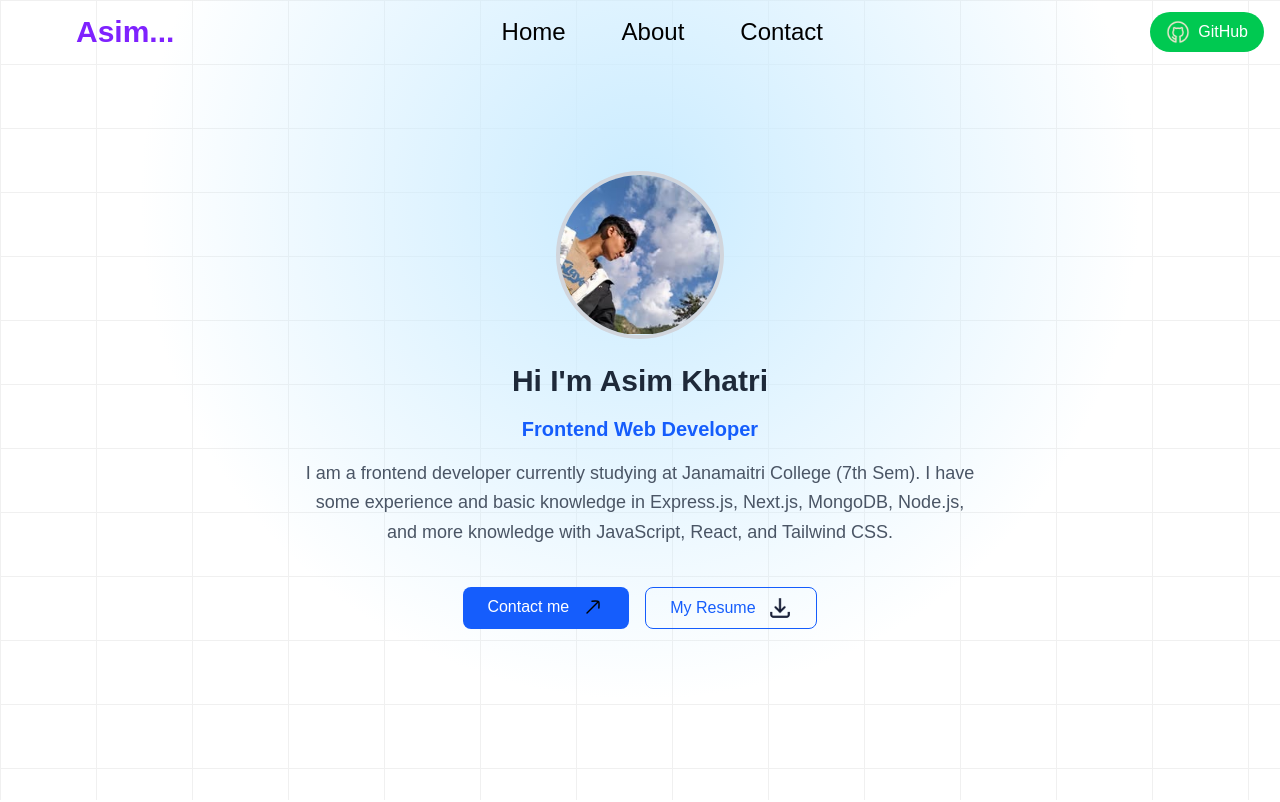
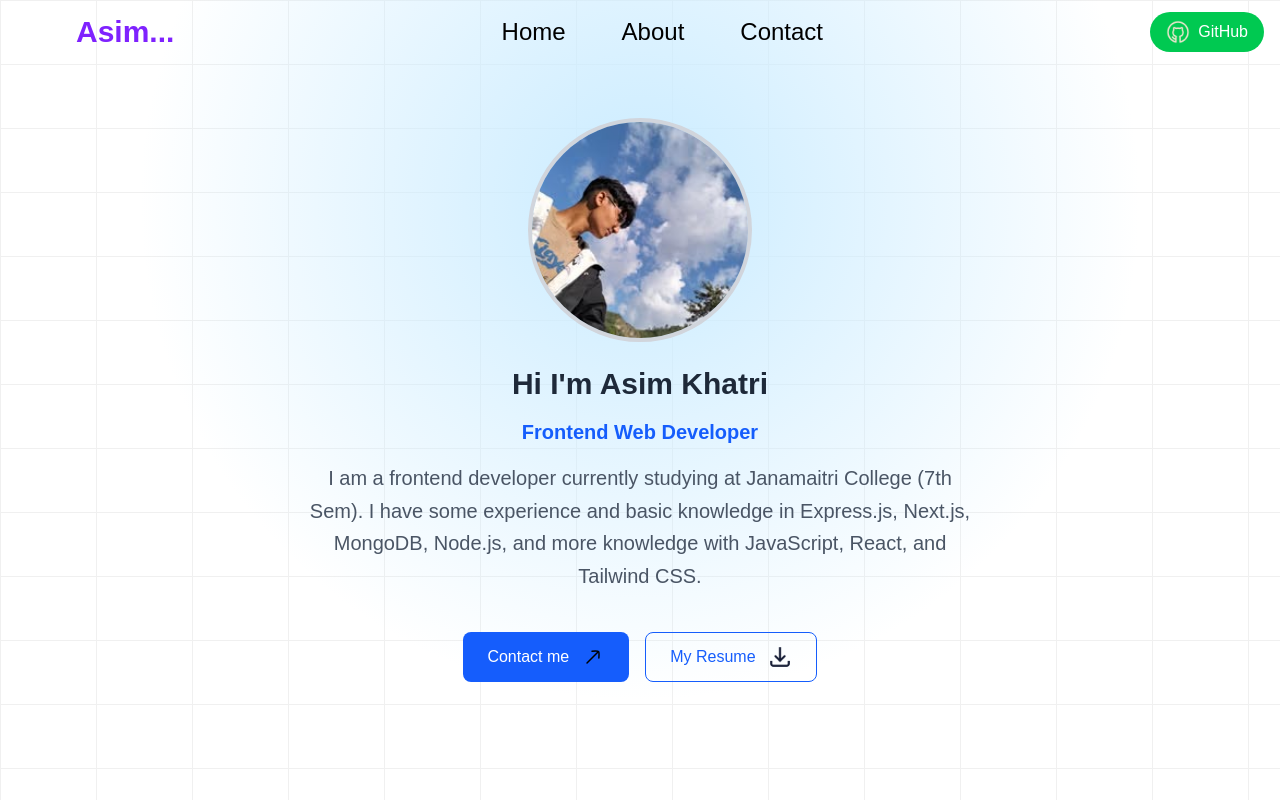
Before and after one commit to khatriasim/Portfolio, a Next.js app: page / in a window 1280 px wide. Shown: the top 802 px of the page. Built offline with nearby package versions, Linux system fonts and the light colour scheme; a web font is replaced by a local one.

Commit message:
fixed img

```diff
--- a/app/components/HomeSection.js
+++ b/app/components/HomeSection.js
@@ -1,4 +1,3 @@
-// app/components/HomeSection.jsx
 "use client"
 import React from 'react'
 import Image from "next/image"
@@ -24,42 +23,49 @@ const HomeSection = () => {
   }
 
   return (
-    <section id="home" className="min-h-screen flex justify-center flex-col items-center py-8 max-w-4xl mx-auto">
-      <div className="w-42 h-42 rounded-full border-4 border-gray-300 overflow-hidden mb-6">
-        <button onClick={() => scrollToSection('about')}>
+    <section id="home" className="min-h-screen flex justify-center flex-col items-center py-8 max-w-4xl mx-auto px-4">
+      {/* Updated circle container with responsive sizing */}
+      <div className="relative w-32 h-32 sm:w-40 sm:h-40 md:w-48 md:h-48 lg:w-56 lg:h-56 rounded-full border-4 border-gray-300 overflow-hidden mb-6 cursor-pointer hover:border-blue-500 transition-colors">
+        <button
+          onClick={() => scrollToSection('about')}
+          className="w-full h-full relative"
+        >
           <Image
             src="/asim.jpg"
             alt="Asim Khatri"
-            width={168}
-            height={168}
-            className="w-full h-full object-cover"
+            fill
+            className="object-cover"
+            sizes="(max-width: 640px) 128px, (max-width: 768px) 160px, (max-width: 1024px) 192px, 224px"
+            priority
           />
         </button>
       </div>
 
       <div className="text-center space-y-4">
-        <h1 className="text-3xl font-bold text-gray-800">Hi I&apos;m Asim Khatri</h1>
-        <h2 className="text-xl text-blue-600 font-semibold">Frontend Web Developer</h2>
+        <h1 className="text-2xl sm:text-3xl font-bold text-gray-800">Hi I&apos;m Asim Khatri</h1>
+        <h2 className="text-lg sm:text-xl text-blue-600 font-semibold">Frontend Web Developer</h2>
 
-        <p className="text-gray-600 text-xl md:text-lg mx-8 md:max-w-2xl leading-relaxed">
+        <p className="text-gray-600 text-base sm:text-lg md:text-xl mx-4 sm:mx-8 md:max-w-2xl leading-relaxed">
           I am a frontend developer currently studying at Janamaitri College (7th Sem).
           I have some experience and basic knowledge in Express.js, Next.js, MongoDB,
           Node.js, and more knowledge with JavaScript, React, and Tailwind CSS.
         </p>
 
-        <div className="flex gap-4 justify-center mt-10">
+        <div className="flex flex-col sm:flex-row gap-4 justify-center mt-10 px-4">
           <button
             onClick={() => scrollToSection('contact')}
-            className="bg-blue-600 flex gap-3 text-white px-6 py-2 rounded-lg hover:bg-blue-700 transition-colors"
+            className="bg-blue-600 flex gap-3 items-center justify-center text-white px-6 py-3 rounded-lg hover:bg-blue-700 transition-colors"
           >
-            Contact me <img className="w-6 h-6" src="/con.svg" alt="" />
+            Contact me
+            <Image src="/con.svg" alt="" width={24} height={24} />
           </button>
 
           <button
             onClick={download}
-            className="border flex gap-3 border-blue-600 text-blue-600 px-6 py-2 rounded-lg hover:bg-blue-50 transition-colors"
+            className="border flex gap-3 items-center justify-center border-blue-600 text-blue-600 px-6 py-3 rounded-lg hover:bg-blue-50 transition-colors"
           >
-            My Resume <img className="w-6 h-6" src="/down.webp" alt="" />
+            My Resume
+            <Image src="/down.webp" alt="" width={24} height={24} />
           </button>
         </div>
       </div>
```
